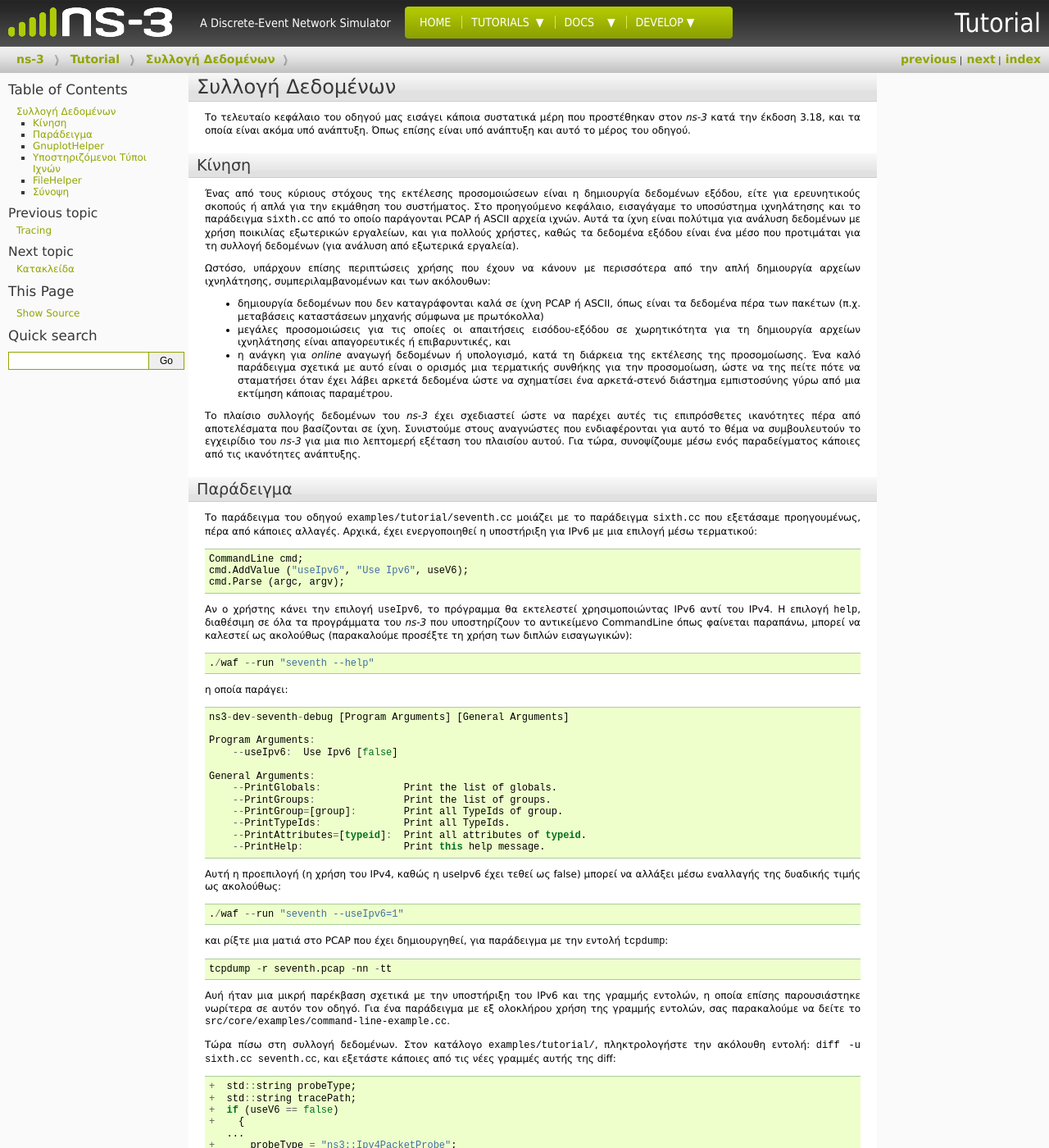
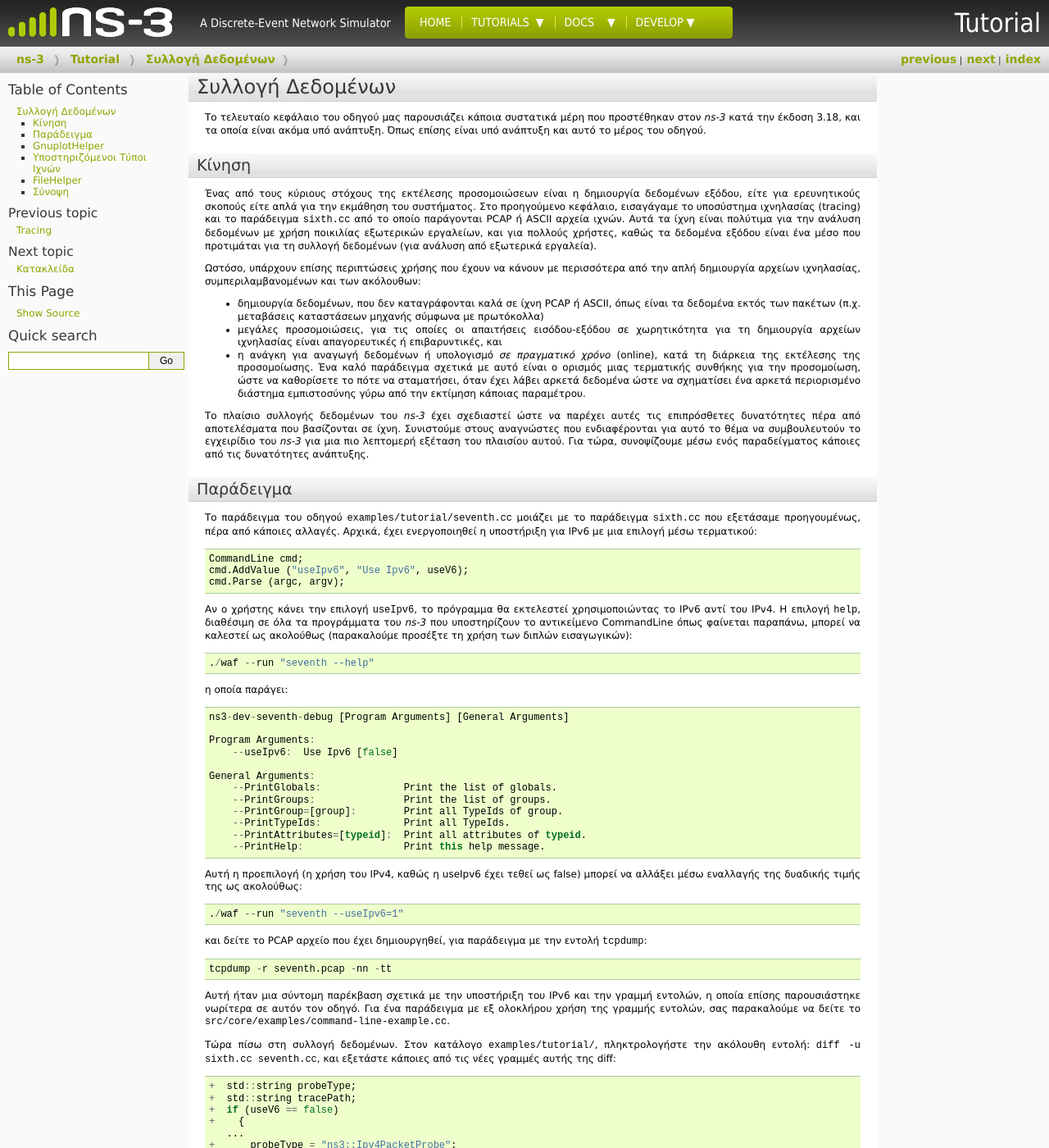
Before and after one commit to maupatras/ns3_teamB, a Sphinx documentation site: the page built from ns-3.22/doc/tutorial-gr/source/data-collection.rst, in a window 1280 px wide and 1400 px high. Shown: the whole window at 82% size. Built offline with Sphinx 7.4.7, drawn with Linux system fonts in a browser that asks for light colours; formulas are drawn with MathJax 3; some of the changed text lies outside the part shown.

Commit message:
Corrections & additions in data-collection.rst.

```diff
--- a/ns-3.22/doc/tutorial-gr/source/data-collection.rst
+++ b/ns-3.22/doc/tutorial-gr/source/data-collection.rst
@@ -13,7 +32,7 @@
 	to |ns3| in version 3.18, and that are still under development.  This
 	tutorial section is also a work-in-progress.
 
-Το τελευταίο κεφάλαιο του οδηγού μας εισάγει κάποια συστατικά μέρη που προστέθηκαν
+Το τελευταίο κεφάλαιο του οδηγού μας παρουσιάζει κάποια συστατικά μέρη που προστέθηκαν
 στον |ns3| κατά την έκδοση 3.18, και τα οποία είναι ακόμα υπό ανάπτυξη. Όπως επίσης
 είναι υπό ανάπτυξη και αυτό το μέρος του οδηγού.
 
@@ -32,10 +51,10 @@
 	a preferred means of gathering data (for analysis by external tools).
 
 Ένας από τους κύριους στόχους της εκτέλεσης προσομοιώσεων είναι η δημιουργία δεδομένων
-εξόδου, είτε για ερευνητικούς σκοπούς ή απλά για την εκμάθηση του συστήματος.
-Στο προηγούμενο κεφάλαιο, εισαγάγαμε το υποσύστημα ιχνηλάτησης και το παράδειγμα
+εξόδου, είτε για ερευνητικούς σκοπούς είτε απλά για την εκμάθηση του συστήματος.
+Στο προηγούμενο κεφάλαιο, εισαγάγαμε το υποσύστημα ιχνηλασίας (tracing) και το παράδειγμα
 ``sixth.cc`` από το οποίο παράγονται PCAP ή ASCII αρχεία ιχνών. Αυτά τα ίχνη
-είναι πολύτιμα για ανάλυση δεδομένων με χρήση ποικιλίας εξωτερικών εργαλείων, και
+είναι πολύτιμα για την ανάλυση δεδομένων με χρήση ποικιλίας εξωτερικών εργαλείων, και
 για πολλούς χρήστες, καθώς τα δεδομένα εξόδου είναι ένα μέσο που προτιμάται για
 τη συλλογή δεδομένων (για ανάλυση από εξωτερικά εργαλεία).
 
@@ -44,7 +63,7 @@
 	including the following:
 
 Ωστόσο, υπάρχουν επίσης περιπτώσεις χρήσης που έχουν να κάνουν με περισσότερα
-από την απλή δημιουργία αρχείων ιχνηλάτησης, συμπεριλαμβανομένων και των ακόλουθων:
+από την απλή δημιουργία αρχείων ιχνηλασίας, συμπεριλαμβανομένων και των ακόλουθων:
 
 ..
 	* generation of data that does not map well to PCAP or ASCII traces, such
@@ -57,16 +76,16 @@
 	  received enough data to form a narrow-enough confidence interval around
 	  the estimate of some parameter.
 
-* δημιουργία δεδομένων που δεν καταγράφονται καλά σε ίχνη PCAP ή ASCII, όπως
-  είναι τα δεδομένα πέρα των πακέτων (π.χ. μεταβάσεις καταστάσεων μηχανής σύμφωνα
+* δημιουργία δεδομένων, που δεν καταγράφονται καλά σε ίχνη PCAP ή ASCII, όπως
+  είναι τα δεδομένα εκτός των πακέτων (π.χ. μεταβάσεις καταστάσεων μηχανής σύμφωνα
   με πρωτόκολλα)
-* μεγάλες προσομοιώσεις για τις οποίες οι απαιτήσεις εισόδου-εξόδου σε χωρητικότητα
-  για τη δημιουργία αρχείων ιχνηλάτησης είναι απαγορευτικές ή επιβαρυντικές, και
-* η ανάγκη για *online* αναγωγή δεδομένων ή υπολογισμό, κατά τη διάρκεια της
+* μεγάλες προσομοιώσεις, για τις οποίες οι απαιτήσεις εισόδου-εξόδου σε χωρητικότητα
+  για τη δημιουργία αρχείων ιχνηλασίας είναι απαγορευτικές ή επιβαρυντικές, και
+* η ανάγκη για αναγωγή δεδομένων ή υπολογισμό *σε πραγματικό χρόνο* (online), κατά τη διάρκεια της
   εκτέλεσης της προσομοίωσης. Ένα καλό παράδειγμα σχετικά με αυτό είναι ο ορισμός
-  μια τερματικής συνθήκης για την προσομοίωση, ώστε να της πείτε πότε να σταματήσει
-  όταν έχει λάβει αρκετά δεδομένα ώστε να σχηματίσει ένα αρκετά-στενό διάστημα
-  εμπιστοσύνης γύρω από μια εκτίμηση κάποιας παραμέτρου.
+  μιας τερματικής συνθήκης για την προσομοίωση, ώστε να καθορίσετε το πότε να σταματήσει,
+  όταν έχει λάβει αρκετά δεδομένα ώστε να σχηματίσει ένα αρκετά περιορισμένο διάστημα
+  εμπιστοσύνης γύρω από την εκτίμηση κάποιας παραμέτρου.
 
 ..
 	The |ns3| data collection framework is designed to provide these
@@ -76,10 +95,10 @@
 	with an example program some of the developing capabilities.
 
 Το πλαίσιο συλλογής δεδομένων του |ns3| έχει σχεδιαστεί ώστε να παρέχει αυτές τις
-επιπρόσθετες ικανότητες πέρα από αποτελέσματα που βασίζονται σε ίχνη. Συνιστούμε
+επιπρόσθετες δυνατότητες πέρα από αποτελέσματα που βασίζονται σε ίχνη. Συνιστούμε
 στους αναγνώστες που ενδιαφέρονται για αυτό το θέμα να συμβουλευτούν το εγχειρίδιο
 του |ns3| για μια πιο λεπτομερή εξέταση του πλαισίου αυτού. Για τώρα, συνοψίζουμε
-μέσω ενός παραδείγματος κάποιες από τις ικανότητες ανάπτυξης.
+μέσω ενός παραδείγματος κάποιες από τις δυνατότητες ανάπτυξης.
 
 .. Example Code
 
@@ -108,7 +127,7 @@
 	be invoked as follows (please note the use of double quotes):
 
 Αν ο χρήστης κάνει την επιλογή ``useIpv6``, το πρόγραμμα θα εκτελεστεί χρησιμοποιώντας
-IPv6 αντί του IPv4. Η επιλογή ``help``, διαθέσιμη σε όλα τα προγράμματα του |ns3|
+το IPv6 αντί του IPv4. Η επιλογή ``help``, διαθέσιμη σε όλα τα προγράμματα του |ns3|
 που υποστηρίζουν το αντικείμενο CommandLine όπως φαίνεται παραπάνω, μπορεί να
 καλεστεί ως ακολούθως (παρακαλούμε προσέξτε τη χρήση των διπλών εισαγωγικών):
 
@@ -148,7 +167,7 @@
 
 .. and have a look at the pcap generated, such as with ``tcpdump``:
 
-και ρίξτε μια ματιά στο PCAP που έχει δημιουργηθεί, για παράδειγμα με την
+και δείτε το PCAP αρχείο που έχει δημιουργηθεί, για παράδειγμα με την
 εντολή ``tcpdump``:
 
 ::
@@ -161,8 +180,8 @@
 	example of command line usage, please see
 	``src/core/examples/command-line-example.cc``.
 
-Αυή ήταν μια μικρή παρέκβαση σχετικά με την υποστήριξη του IPv6 και της
-γραμμής εντολών, η οποία επίσης παρουσιάστηκε νωρίτερα σε αυτόν τον οδηγό. Για
+Αυτή ήταν μια σύντομη παρέκβαση σχετικά με την υποστήριξη του IPv6 και την
+γραμμή εντολών, η οποία επίσης παρουσιάστηκε νωρίτερα σε αυτόν τον οδηγό. Για
 ένα παράδειγμα με εξ ολοκλήρου χρήση της γραμμής εντολών, σας παρακαλούμε να δείτε
 το ``src/core/examples/command-line-example.cc``.
 
@@ -279,10 +298,10 @@
 
 O GnuplotHelper είναι ένα αντικείμενο-βοηθός του |ns3| που στοχεύει στην
 παραγωγή γραφικών παραστάσεων ``gnuplot`` με όσο το δυνατόν λιγότερες δηλώσεις γίνεται,
-για συνήθεις περιπτώσεις. Συνδέει πηγές ιχνών του |ns3| με τύπους δεδομένων που
+για συνηθισμένες περιπτώσεις. Συνδέει πηγές ιχνών του |ns3| με τύπους δεδομένων που
 υποστηρίζονται από το σύστημα συλλογής δεδομένων. Δεν υποστηρίζονται όλοι οι τύποι
-δεδομένων που αφορούν τις πηγές ιχνών του |ns3|, αλλά πολλοί από τους συνηθισμένους
-τύπους ιχνηλάτησης υποστηρίζονται, συμπεριλαμβανομένου των TracedValues μαζί με
+δεδομένων που αφορούν τις πηγές ιχνών του |ns3|, αλλά υποστηρίζονται πολλοί από τους συνηθισμένους
+τύπους ιχνηλασίας, συμπεριλαμβανομένων των TracedValues μαζί με
 τύπους απλών παλιών δεδομένων (plain old data ή POD).
 
 .. Let's look at the output produced by this helper:
@@ -339,8 +358,8 @@
 	corresponding to the trace source path:
 
 Ο τίτλος της PNG εικόνας δηλώνει ότι η γραφική παράσταση είναι μια παράσταση
-"Καταμέτρηση Byte Πακέτων προς Χρόνο", και ότι σχεδιάζει τα δεδομένα που έχουν
-ανιχνευθεί σε αντιστοιχία με το μονοπάτι της πηγής ιχνηλάτησης:
+"Καταμέτρησης Byte Πακέτων προς Χρόνο", και ότι σχεδιάζει τα δεδομένα που έχουν
+ανιχνευθεί σε αντιστοιχία με το μονοπάτι της πηγής ιχνηλασίας:
 
 ::
 
@@ -461,7 +480,7 @@
 	See the files ``src/internet/model/ipv6-packet-probe.{h,cc}``.
 
 Προκύπτει ότι αυτή η συγκεκριμένη υπογραφή πηγής ιχνών υποστηρίζεται από μια
-Probe κλάση (αυτό που χρειαζόμαστε εδώ) της κλάσης Ipv6PacketProbe. Δείτε τα
+κλάση Probe (αυτό που χρειαζόμαστε εδώ) της κλάσης Ipv6PacketProbe. Δείτε τα
 αρχεία ``src/internet/model/ipv6-packet-probe.{h,cc}``.
 
 ..
@@ -602,7 +621,7 @@
 	Two files are provided, one for node "0" and one for node "1" as can
 	be seen in the filenames.  Let's look at the code piece-by-piece:
 
-Δύο αρχεία παρέχονται, ένα για τον κόμβο "0" και ένα για τον κόμβο "1" όπως
+Δύο αρχεία παρέχονται, ένα για τον κόμβο "0" και ένα για τον κόμβο "1", όπως
 μπορείτε να δείτε στα ονόματα των αρχείων. Ας δούμε τον κώδικα κομμάτι-κομμάτι:
 
 ::
@@ -638,7 +657,7 @@
 	tracePath variables in this example are used, and the probe's output
 	trace source "OutputBytes" is hooked:
 
-Εν τέλει, η πηγή ιχνών που μας ενδιαφέρει πρέπει να προσδεθεί. Πάλι, χρησιμοποιούνται
+Εν τέλει, πρέπει να προσδεθεί η πηγή ιχνών που μας ενδιαφέρει. Πάλι, χρησιμοποιούνται
 οι μεταβλητές probeType και tracePath σε αυτό το παράδειγμα, και η έξοδος της πηγής
 ιχνών "OutputBytes" του probe συνδέεται:
 
```
Also changed, not shown: other parts of ns-3.22/doc/tutorial-gr/source/data-collection.rst (+45 -26 lines).
